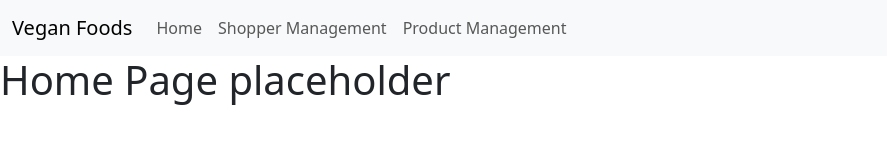
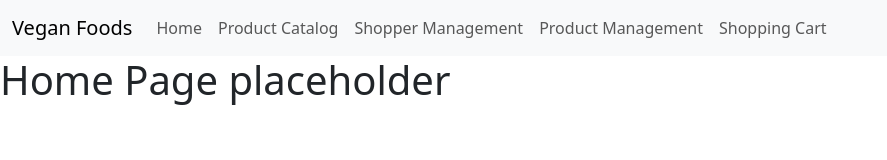
Before and after one commit to JohnnyJapes/IST256-VeganStorefront, a plain HTML site: page index.html in a window 1280 px wide. Shown: the whole page, without its empty margins (0-887 px from the left). Drawn offline with nearby package versions, Linux system fonts and the light colour scheme.

Commit message:
Updated navbar

```diff
--- a/index.html
+++ b/index.html
@@ -26,14 +26,20 @@
             </button>
             <div class="collapse navbar-collapse" id="navbarContent">
                 <ul class="navbar-nav">
+                    <li class="nav-item active">
+                        <a class="nav-link" href="index.html">Home</a>
+                    </li>
                     <li class="nav-item">
-                        <a class="nav-link" href="index.html">Home</a>
+                        <a class="nav-link" href="catalog.html">Product Catalog</a>
                     </li>
                     <li class="nav-item">
                         <a class="nav-link" href="ShopperEdit.html">Shopper Management</a>
                     </li>
-                    <li class="nav-item active">
+                    <li class="nav-item">
                         <a class="nav-link" href="ProductForm.html">Product Management</a>
+                    </li>
+                    <li class="nav-item">
+                        <a class="nav-link" href="shoppingCart.html">Shopping Cart</a>
                     </li>
                 </ul>
             </div>
```
Also changed, not shown: ProductForm.html (+7 -1 lines), ShopperEdit.html (+7 -2 lines).
